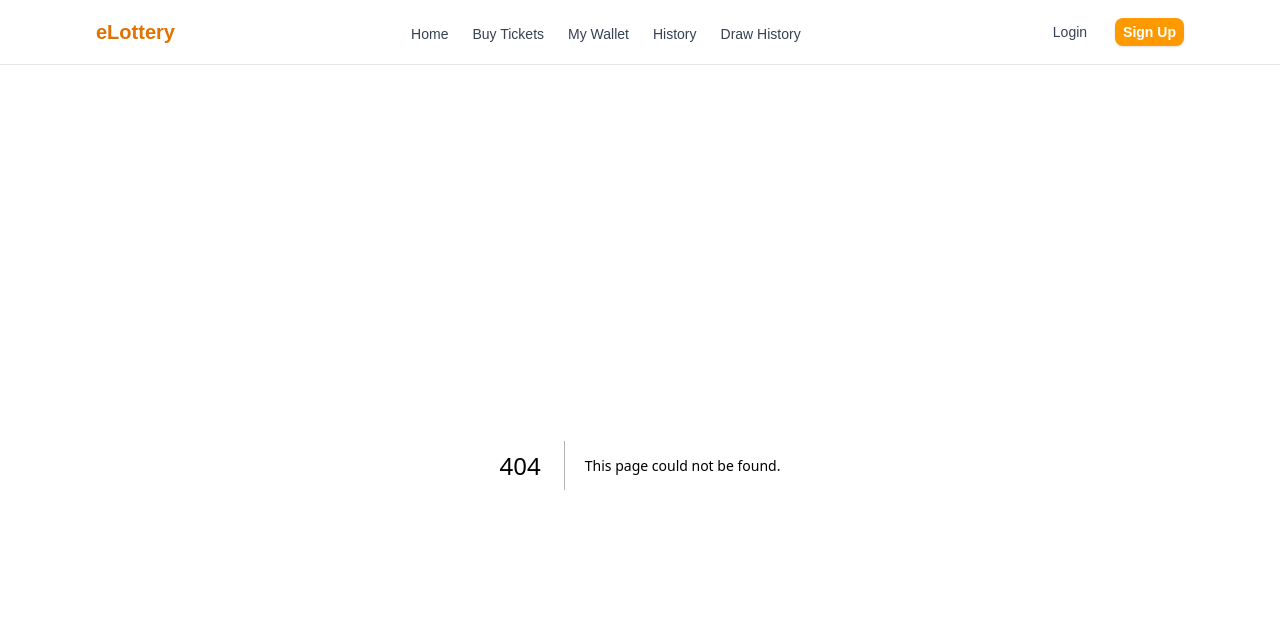
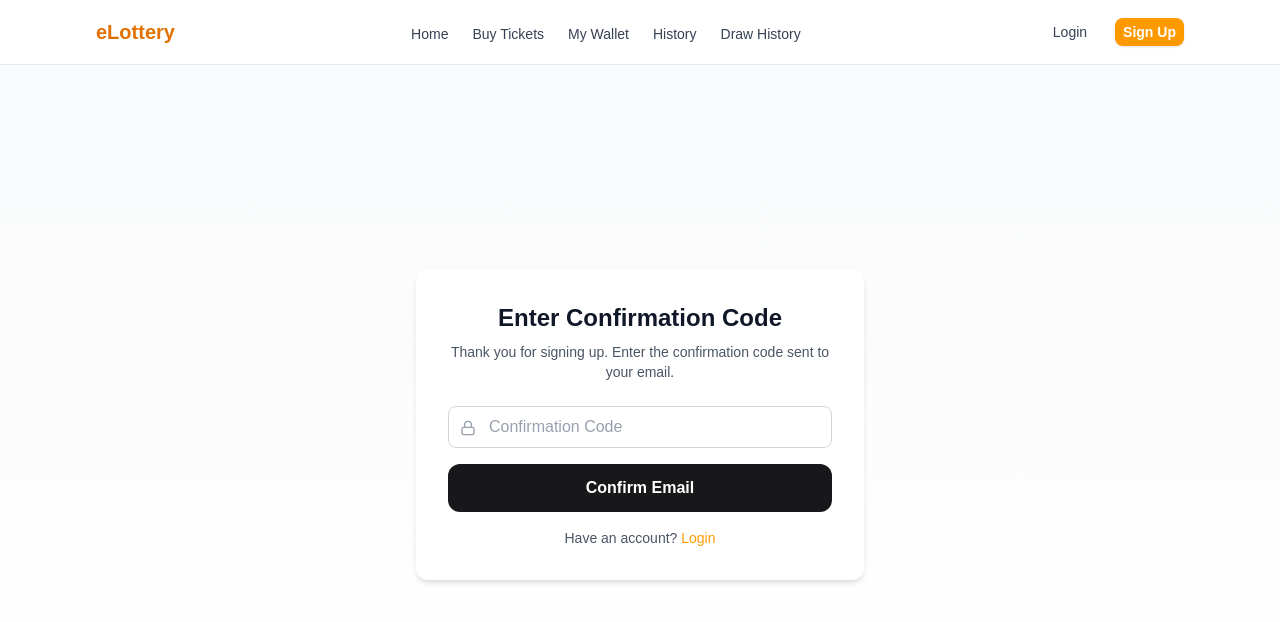
Before and after one commit to amesupakorn/eLottery, a Next.js app in the folder elottery-web/: page /auth/confirm_email in a window 1280 px wide. Before the commit this address had no page. Shown: the top 622 px of the page. Built offline with nearby package versions, Linux system fonts and the light colour scheme.

Commit message:
feat:link cognito

```diff
--- a/elottery-web/app/api/auth/signup/route.ts
+++ b/elottery-web/app/api/auth/signup/route.ts
@@ -26,7 +26,7 @@ export async function POST(req: NextRequest) {
     return NextResponse.json(
       {
         message: "Signup successful! Please confirm your email.",
-        cognitoSub: response.UserSub,
+        email,
       },
       { status: 201 }
     );
--- /dev/null
+++ b/elottery-web/app/auth/confirm_email/page.tsx
@@ -0,0 +1,140 @@
+"use client";
+
+import { useState } from "react";
+import { useRouter, useSearchParams } from "next/navigation";
+import { Mail, Lock, Loader2 } from "lucide-react";
+import api from "@/lib/axios";
+
+export default function ConfirmEmailPage() {
+  const router = useRouter();
+  const searchParams = useSearchParams();
+  const emailFromUrl = searchParams.get("email") || "";
+
+  const [form, setForm] = useState({
+    email: emailFromUrl,
+    code: "",
+  });
+  const [isLoading, setIsLoading] = useState(false);
+  const [message, setMessage] = useState<{ type: "success" | "error"; text: string } | null>(
+    null
+  );
+
+  const handleChange = (e: React.ChangeEvent<HTMLInputElement>) => {
+    setForm({ ...form, [e.target.name]: e.target.value });
+  };
+
+  const handleSubmit = async (e: React.FormEvent) => {
+    e.preventDefault();
+    setIsLoading(true);
+    setMessage(null);
+
+    try {
+      const res = await api.post("/auth/confirm", form);
+      setMessage({ type: "success", text: "Email confirmed successfully!" });
+
+      setTimeout(() => {
+        router.push("/auth/signin");
+      }, 1500);
+    } catch (err: any) {
+      const msg = err.response?.data?.error || "Invalid confirmation code.";
+      setMessage({ type: "error", text: msg });
+    } finally {
+      setIsLoading(false);
+    }
+  };
+
+  return (
+    <main className="min-h-[90vh] flex items-center justify-center bg-gradient-to-b from-gray-50 to-white dark:from-gray-950 dark:to-gray-900 px-4">
+      {/* Message Box */}
+      {message && (
+        <div
+          className={`fixed top-5 left-1/2 transform -translate-x-1/2 z-50 shadow-lg rounded-lg p-4 px-6 text-center ${
+            message.type === "error"
+              ? "bg-white text-red-500 border border-red-200"
+              : "bg-white text-green-600 border border-green-200"
+          }`}
+        >
+          <div className="flex items-center justify-center gap-2 font-medium text-sm">
+            {message.type === "error" ? (
+              <svg
+                className="w-5 h-5"
+                fill="none"
+                stroke="currentColor"
+                strokeWidth="2"
+                viewBox="0 0 24 24"
+              >
+                <path strokeLinecap="round" strokeLinejoin="round" d="M6 18L18 6M6 6l12 12" />
+              </svg>
+            ) : (
+              <svg
+                className="w-5 h-5"
+                fill="none"
+                stroke="currentColor"
+                strokeWidth="2"
+                viewBox="0 0 24 24"
+              >
+                <path
+                  strokeLinecap="round"
+                  strokeLinejoin="round"
+                  d="M9 12l2 2 4-4m6 2a9 9 0 11-18 0 9 9 0 0118 0z"
+                />
+              </svg>
+            )}
+            {message.text}
+          </div>
+        </div>
+      )}
+
+      {/* Content Card */}
+      <div className="w-full max-w-md bg-white rounded-xl p-8 shadow-md">
+        <div className="flex flex-col items-center">
+          <h2 className="text-2xl font-bold text-gray-900 mb-2">Enter Confirmation Code</h2>
+          <p className="text-gray-600 text-sm text-center mb-6">
+            Thank you for signing up. Enter the confirmation code sent to your email.
+          </p>
+
+          <form onSubmit={handleSubmit} className="space-y-4 w-full">
+            <input
+              type="hidden"
+              name="username"
+              value={form.email}
+              onChange={handleChange}
+            />
+
+            <div className="relative">
+              <Lock className="absolute left-3 top-3.5 text-gray-400 h-4 w-4" />
+              <input
+                type="text"
+                name="code"
+                placeholder="Confirmation Code"
+                value={form.code}
+                onChange={handleChange}
+                required
+                className="pl-10 w-full py-2 border border-gray-300 rounded-lg focus:ring-2 focus:ring-gray-400 focus:border-transparent text-gray-700 placeholder-gray-400"
+              />
+            </div>
+
+            <button
+              type="submit"
+              disabled={isLoading}
+              className={`w-full py-3 rounded-xl text-white font-semibold transition duration-300 ${
+                isLoading
+                  ? "bg-zinc-700 cursor-not-allowed"
+                  : "bg-zinc-900 hover:bg-zinc-800"
+              }`}
+            >
+              {isLoading ? <Loader2 className="h-6 w-6 animate-spin"/>  : "Confirm Email"}
+            </button>
+          </form>
+
+          <p className="text-sm text-gray-600 mt-4">
+            Have an account?{" "}
+            <a href="/auth/signin" className="text-amber-500 hover:underline">
+              Login
+            </a>
+          </p>
+        </div>
+      </div>
+    </main>
+  );
+}
--- a/elottery-web/app/auth/signin/page.tsx
+++ b/elottery-web/app/auth/signin/page.tsx
@@ -34,7 +34,7 @@ export default function LoginPage() {
     }
 
     try {
-      await api.post("/auth/login", form);
+      await api.post("/auth/signin", form);
       setSuccess("Login successful! Redirecting to home...");
       setTimeout(() => {
         window.location.href = "/";
@@ -115,7 +115,7 @@ export default function LoginPage() {
                 ${isLoading ? "bg-amber-400 cursor-not-allowed" : "bg-amber-500 hover:bg-amber-600"}
                 text-white py-2`}
             >
-              {isLoading ? <Loader2 className="h-6 w-6 animate-spin" /> : "Sign Up"}
+              {isLoading ? <Loader2 className="h-6 w-6 animate-spin" /> : "Login"}
             </button>
           </form>
 
--- a/elottery-web/app/auth/signup/page.tsx
+++ b/elottery-web/app/auth/signup/page.tsx
@@ -57,10 +57,13 @@ export default function SignupPage() {
     }
 
     try {
-      await api.post("/auth/signup", form);
+      const res = await api.post("/auth/signup", form);
       setSuccess("Signup successful! Please check your email to confirm.");
+      const email = res.data?.email;
       setTimeout(() => {
-        router.push("/auth/signin");
+        if (email) {
+          router.push(`/auth/confirm_email?email=${encodeURIComponent(email)}`);
+        }
       }, 800);
     } catch (err: any) {
       setError(err.response?.data?.error || "Signup failed");
--- a/elottery-web/lib/cognito.ts
+++ b/elottery-web/lib/cognito.ts
@@ -12,7 +12,6 @@ import crypto from "crypto";
 const REGION = process.env.COGNITO_REGION!;
 const CLIENT_ID = process.env.COGNITO_CLIENT_ID!;
 const CLIENT_SECRET = process.env.COGNITO_CLIENT_SECRET || "";
-const USER_POOL_ID = process.env.COGNITO_USER_POOL_ID!;
 
 // ====== CLIENT ======
 export const cognitoClient = new CognitoIdentityProviderClient({ region: REGION });
```
